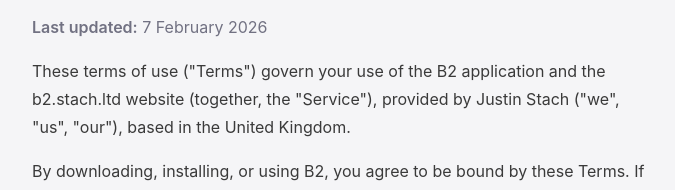
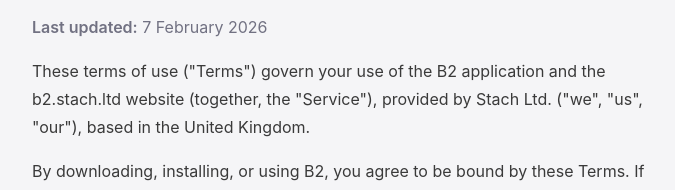
Before and after one commit to jmstach/b2-website, a React (Vite) app: page /terms in a window 1280 px wide. Shown: the part 195-385 px from the top of the page, without its empty margins (296-971 px from the left). Built offline with nearby package versions, Linux system fonts and the light colour scheme.

Commit message:
Legal/terms copy changes

```diff
--- a/src/app/pages/PrivacyPolicy.tsx
+++ b/src/app/pages/PrivacyPolicy.tsx
@@ -5,7 +5,7 @@
     <LegalLayout>
       <h1>Privacy policy</h1>
       <p className="text-muted-foreground"><strong>Last updated:</strong> 7 February 2026</p>
-      <p>B2 is developed by Justin Stach ("we", "us", "our"), based in the United Kingdom. This privacy policy explains what information we collect when you use the B2 application and the b2.stach.ltd website, and how we handle that information.</p>
+      <p>B2 is developed by Stach Ltd. ("we", "us", "our"), based in the United Kingdom. This privacy policy explains what information we collect when you use the B2 application and the b2.stach.ltd website, and how we handle that information.</p>
       <p>We are committed to protecting your privacy. B2 is designed as a local-first application — your spreadsheet data never leaves your device unless you explicitly choose to export or sync it yourself.</p>
 
       <h2>The B2 application</h2>
@@ -80,7 +80,7 @@
       <p>We may update this privacy policy from time to time. Any changes will be posted on this page with an updated "last updated" date. We encourage you to review this policy periodically.</p>
 
       <h2>Contact</h2>
-      <p>If you have any questions about this privacy policy or our data practices, please contact me at <a href="mailto:justin@stach.ltd">justin@stach.ltd</a></p>
+      <p>If you have any questions about this privacy policy or our data practices, please contact us at <a href="mailto:hello@stach.ltd">hello@stach.ltd</a></p>
     </LegalLayout>
   );
 }
--- a/src/app/pages/TermsOfUse.tsx
+++ b/src/app/pages/TermsOfUse.tsx
@@ -5,7 +5,7 @@
     <LegalLayout>
       <h1>Terms of use</h1>
       <p className="text-muted-foreground"><strong>Last updated:</strong> 7 February 2026</p>
-      <p>These terms of use ("Terms") govern your use of the B2 application and the b2.stach.ltd website (together, the "Service"), provided by Justin Stach ("we", "us", "our"), based in the United Kingdom.</p>
+      <p>These terms of use ("Terms") govern your use of the B2 application and the b2.stach.ltd website (together, the "Service"), provided by Stach Ltd. ("we", "us", "our"), based in the United Kingdom.</p>
       <p>By downloading, installing, or using B2, you agree to be bound by these Terms. If you do not agree, please do not use the Service.</p>
 
       <h2>Licence</h2>
```
